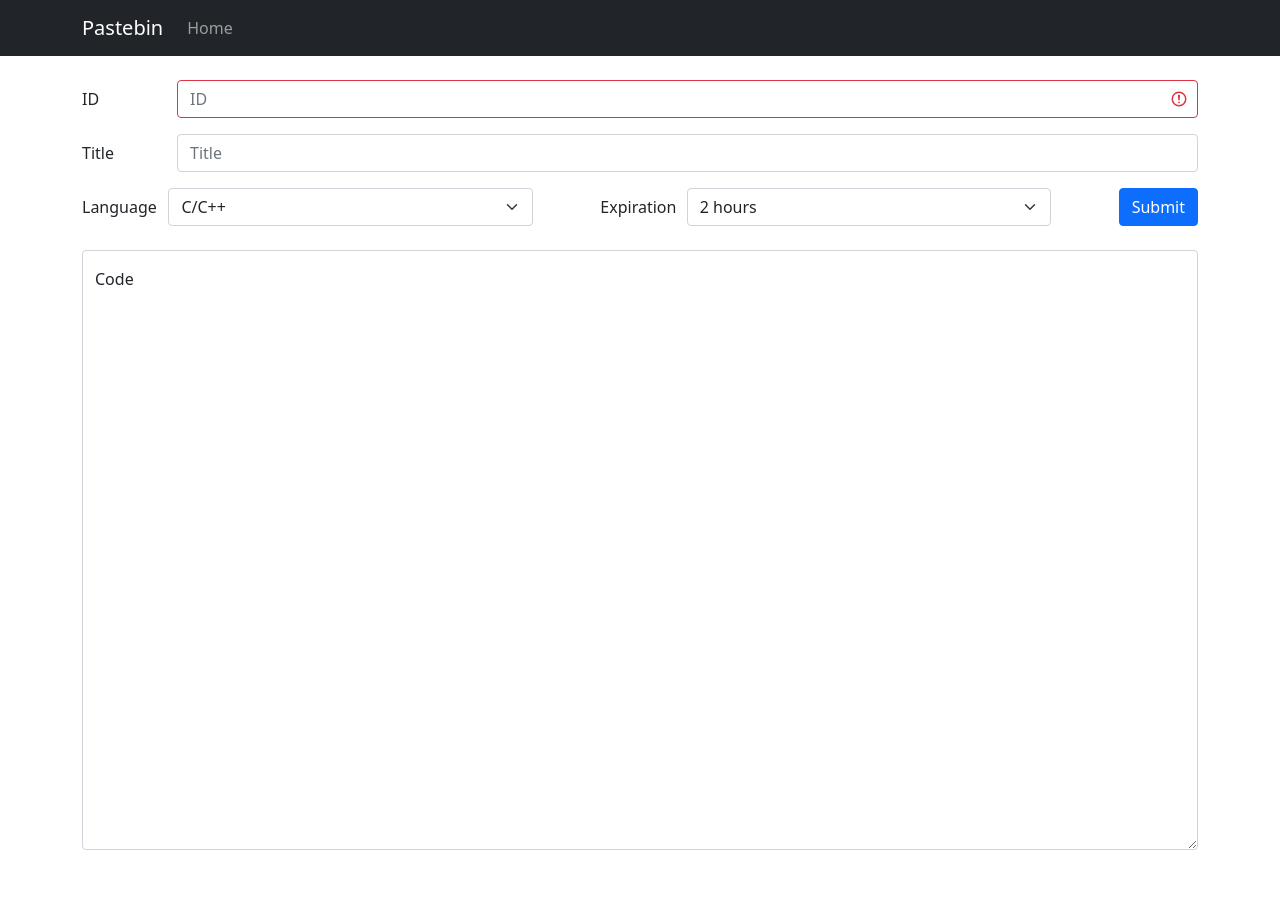
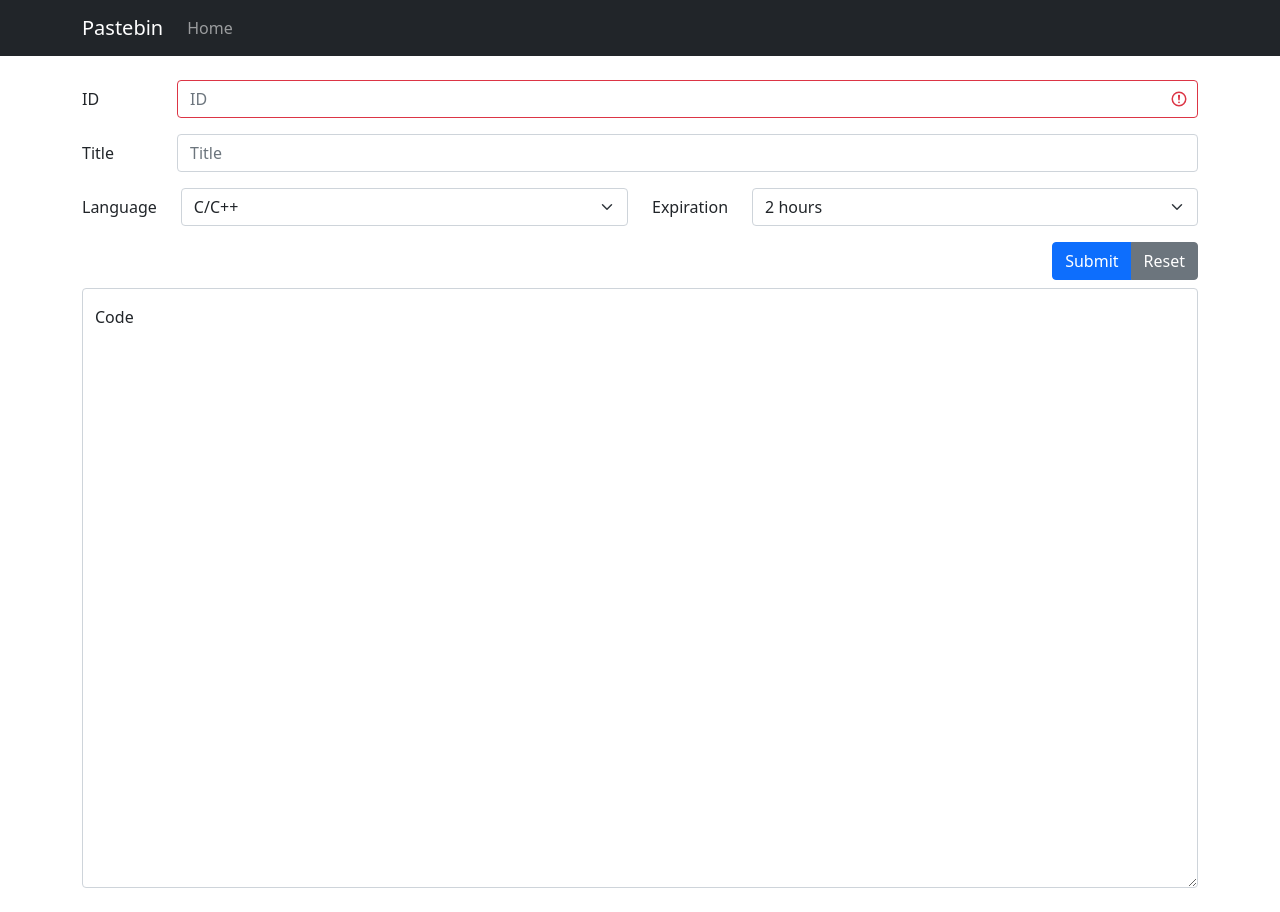
Before and after one commit to NogiNonoka/react-pastebin, a Next.js app in the folder pastebin/: page / in a window 1280 px wide. Before the commit the page ends 874 px from the top, so only its background shows below. Built offline with nearby package versions, Linux system fonts and the light colour scheme.

Commit message:
fix(components/post): fix page in xs devices

```diff
--- a/pastebin/components/paste/post.js
+++ b/pastebin/components/paste/post.js
@@ -4,6 +4,7 @@
 import {
   Alert,
   Button,
+  ButtonGroup,
   Container,
   Form,
   FloatingLabel,
@@ -17,12 +18,12 @@
   const [id, setID] = useState("");
   const [title, setTitle] = useState("");
   const [valid, setValid] = useState("is-invalid");
-  const [expiration, setExpiration] = useState(120 * 60);
+  const [expiration, setExpiration] = useState(2 * 60 * 60);
   const [language, setLanguage] = useState("C++");
   const [code, setCode] = useState("");
 
   const checkID = async (id) => {
-    if (id === null || id === undefined || id === "") {
+    if (id === null || id === undefined || id === '') {
       setValid("is-invalid");
       return;
     }
@@ -46,7 +47,7 @@
       method: "POST",
       data: {
         id: id.replace(/\s/g, '-'),
-        title: title,
+        title: title === '' ? id : title,
         expiration: expiration,
         expiraAt: moment((moment().unix() + expiration) * 1000).format('YYYY-MM-DD HH:mm:ss').toString(),
         language: language,
@@ -66,6 +67,14 @@
       }
     });
   };
+
+  const handleReset = () => {
+    setID("");
+    setValid("is-invalid");
+    setTitle("");
+    setCode("");
+  }
+
   return (
     <Container style={{ marginTop: "24px", marginBottom: "24px" }}>
       <Form
@@ -99,7 +108,6 @@
               placeholder="Title"
               value={title}
               onChange={(e) => setTitle(e.target.value)}
-              required
             />
           </Col>
         </Form.Group>
@@ -107,15 +115,15 @@
           <Col>
             <Form.Group controlId="language">
               <Row>
-                <Form.Label column sm={2}>
+                <Form.Label column sm="auto">
                   Language
                 </Form.Label>
-                <Col sm={9}>
+                <Col>
                   <Form.Select
                     value={language}
                     onChange={(e) => setLanguage(e.target.value)}
                   >
-                    { config.supportCodeLang.map((item) => (
+                    { config.supportCodeLangOptions.map((item) => (
                       <option value={item.value} key={item.value}>{item.name}</option>
                     )) }
                   </Form.Select>
@@ -126,29 +134,33 @@
           <Col>
             <Form.Group controlId="expiration">
               <Row>
-                <Form.Label column sm={2}>
+                <Form.Label column sm="auto">
                   Expiration
                 </Form.Label>
-                <Col sm={9}>
+                <Col>
                   <Form.Select
                     value={expiration}
                     onChange={(e) => setExpiration(parseInt(e.target.value))}
                   >
-                    <option value={2 * 60 * 60}>2 hours</option>
-                    <option value={5 * 60 * 60}>5 hours</option>
-                    <option value={24 * 60 * 60}>1 day</option>
-                    <option value={48 * 60 * 60}>2 days</option>
+                    { config.expirationOptions.map((item) => (
+                      <option value={item.value} key={item.value}>{item.text}</option>
+                    )) }
                   </Form.Select>
                 </Col>
               </Row>
             </Form.Group>
           </Col>
-          <Col xs="auto">
+        </Row>
+        <Form.Group style={{textAlign: "right"}}>
+          <ButtonGroup >
             <Button type="submit" className="mb-2">
               Submit
             </Button>
-          </Col>
-        </Row>
+            <Button type="button" onClick={() => handleReset()} className="mb-2" variant="secondary">
+              Reset
+            </Button>
+          </ButtonGroup>
+        </Form.Group>
         <FloatingLabel controlId="code" label="Code">
           <Form.Control
             as="textarea"
--- a/pastebin/config.js
+++ b/pastebin/config.js
@@ -7,7 +7,7 @@
         write: apiURL + "code/write",
         check: apiURL + "code/check",
     },
-    supportCodeLang: [
+    supportCodeLangOptions: [
         {name: 'C/C++', value: 'C++'},
         {name: 'Java', value: 'Java'},
         {name: 'Python', value: 'Pyhton'},
@@ -16,4 +16,10 @@
         {name: 'TypeScript', value: 'TypeScript'},
         {name: 'Text', value: 'text'}
     ],
+    expirationOptions: [
+        {text: '2 hours', value: 2 * 60 * 60},
+        {text: '5 hours', value: 5 * 60 * 60},
+        {text: '24 hours', value: 24 * 60 * 60},
+        {text: '48 hours', value: 48 * 60 * 60}
+    ]
 }
```
Also changed, not shown: pastebin/package.json (+3 -4 lines), pastebin/pages/code/[id].js (+13 -13 lines), 1 other file (tests, documents, lock files or other folders).
